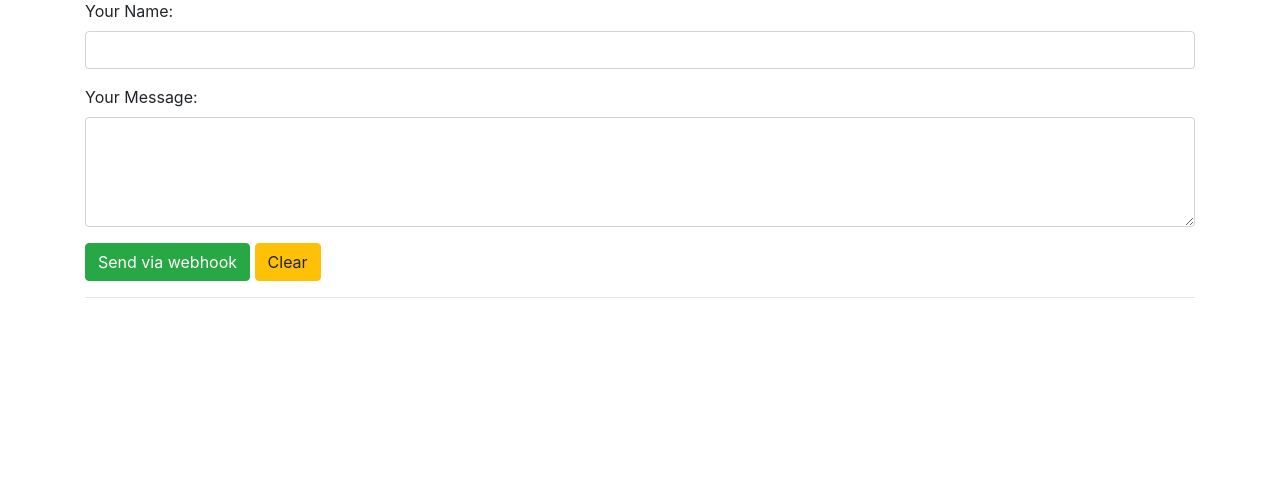
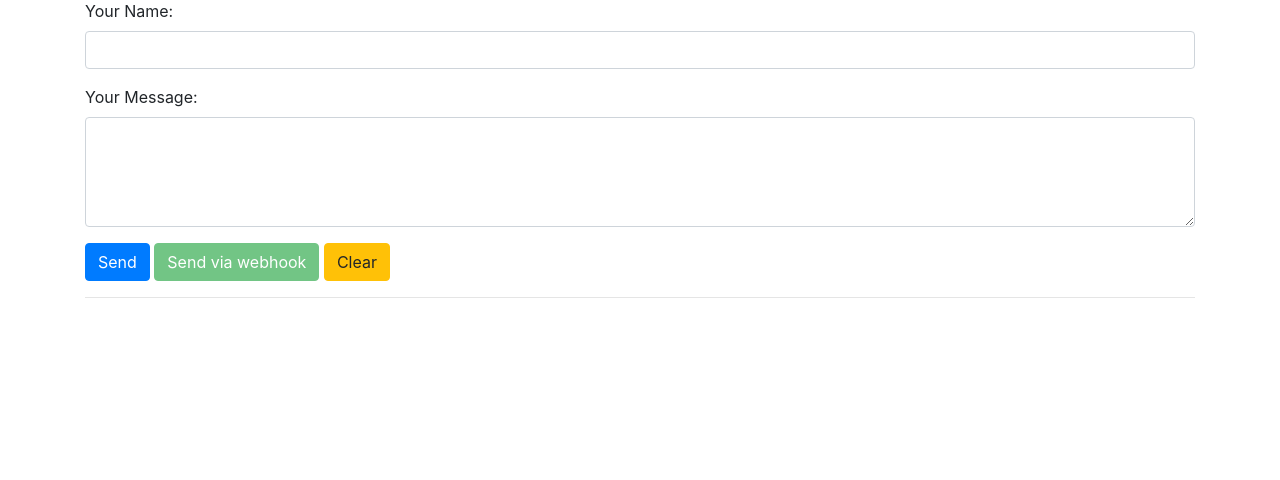
Before and after one commit to antrampa/python_orthografiko_leksiko_gr, a Flask app: page /chat in a window 1280 px wide. Shown: the part 137-617 px from the top of the page. Run offline with Flask 3, Linux system fonts and the light colour scheme; a user stored in the database is signed in; data that the repository does not hold is empty; some libraries are stand-ins or nearby versions.

Commit message:
Rollback the sockets

```diff
--- a/web/requirements.txt
+++ b/web/requirements.txt
@@ -1,4 +1,4 @@
 Flask==2.3.3
 Flask-Login==0.6.3
 Werkzeug==2.3.7
-flask-socketio==2.3.3
+flask-socketio==2.3
--- a/web/templates/chat.html
+++ b/web/templates/chat.html
@@ -73,8 +73,8 @@
             required
           ></textarea>
         </div>
-
-        <button type="button" class="btn btn-success" onclick="sendMessage()">Send via webhook</button>
+        <button type="submit" class="btn btn-primary">Send</button>
+        <button type="button" class="btn btn-success" onclick="sendMessage()" disabled="disabled">Send via webhook</button>
         <button type="reset" class="btn btn-warning">Clear</button>
 
       </form>
@@ -98,6 +98,7 @@
 
 <script>
   var socket = io.connect('http://' + document.domain + ':' + location.port);
+  console.log('Socket: http://' + document.domain + ':' + location.port);
 
   socket.on('connect', function() {
     console.log('Connected to server');
@@ -193,6 +194,12 @@ if ('Notification' in window) {
           });
       }
 
+       // Fetch messages initially when the page loads
+       getMessages();
+
+      // Set up a timer to refresh messages every 1 second
+      setInterval(getMessages, 2000);
+
     </script>
 
     <footer class="footer bottom py-3 bg-light">
```
